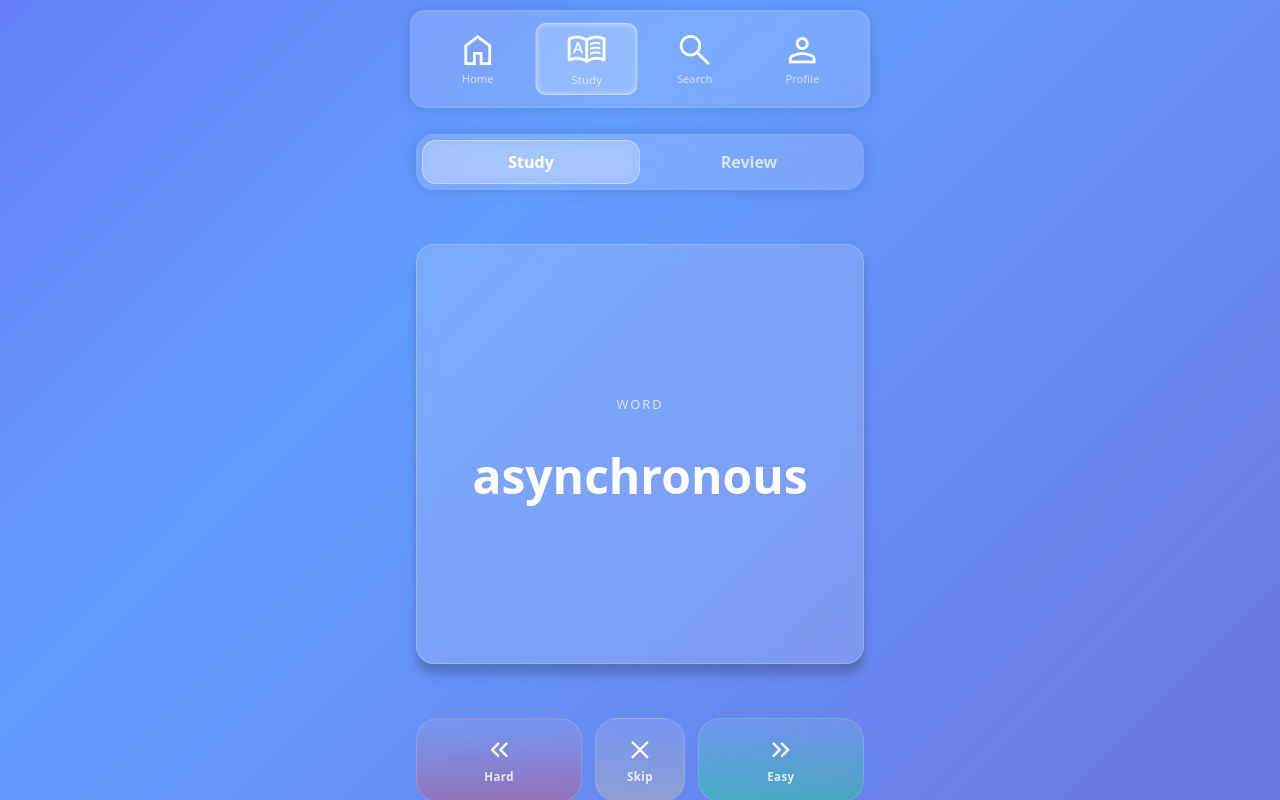
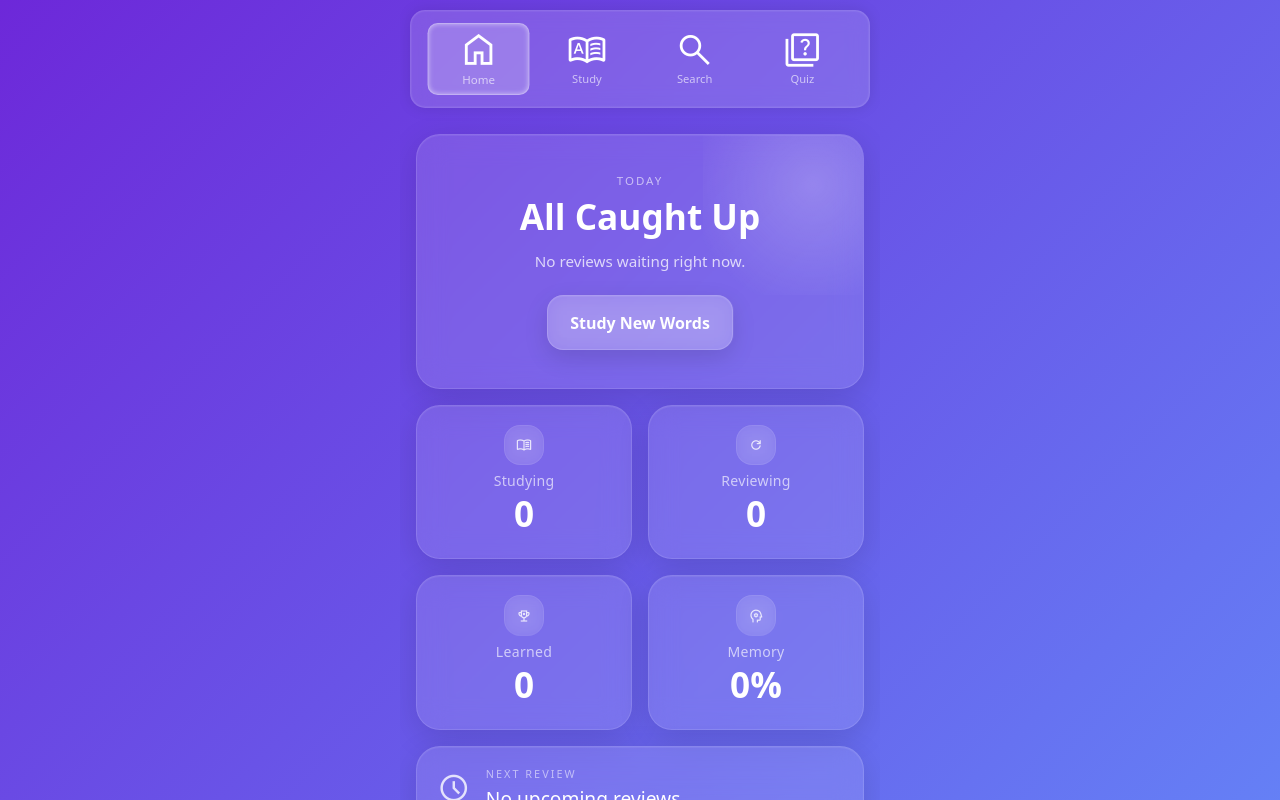
Before and after one commit to apurbow/VFlash, a plain HTML site: page web/index.html in a window 1280 px wide. Drawn offline with nearby package versions, Linux system fonts and the light colour scheme.

Commit message:
Enhance progress tracking and dashboard functionality; add error handling, update word progress metrics, and implement dashboard UI elements

```diff
--- /dev/null
+++ b/web/assets/dashboard.js
@@ -0,0 +1,111 @@
+
+
+$('.overview-btn').click(() => {
+	if ($('.review-link').length) $('#toggle-review, .nav-list > li:nth-child(2)').click();
+	else $('#toggle-study, .nav-list > li:nth-child(2)').click();
+});
+
+
+
+function loadDashboard() {
+	const progress = loadProgress();
+	const progressArray = Object.values(progress);
+
+	// Basic Stats
+	const studyingCount = progressArray.length;
+	const reviewCount = progressArray.filter(entry => entry.nextReview <= Date.now()).length;
+	const reviewingCount = progressArray.filter(entry => entry.score <= 2).length;
+	const learnedCount = progressArray.filter(entry => entry.score > 2).length;
+	const totalSuccess = progressArray.reduce((sum, entry) => sum + (entry.successCount || 0), 0);
+	const totalFail = progressArray.reduce((sum, entry) => sum + (entry.failCount || 0), 0);
+	const totalAttempts = totalSuccess + totalFail;
+	const memoryMetric = totalAttempts > 0 ? Math.round((totalSuccess / totalAttempts) * 100) : 0;
+
+
+	// Overview Card
+	if (reviewCount > 0) {
+		$('.overview-title').text(`${reviewCount} Reviews Ready`);
+		$('.overview-subtitle').text('Keep your memory fresh with a quick review session.');
+		$('.overview-btn').text('Start Review').addClass('review-link');
+	} else {
+		$('.overview-title').text('All Caught Up');
+		$('.overview-subtitle').text('No reviews waiting right now.');
+		$('.overview-btn').text('Study New Words').removeClass('review-link');
+	}
+
+
+	// Stat Cards
+	$('.stat-card').eq(0).find('h2').text(studyingCount);
+	$('.stat-card').eq(1).find('h2').text(reviewingCount);
+	$('.stat-card').eq(2).find('h2').text(learnedCount);
+	$('.stat-card').eq(3).find('h2').text(memoryMetric + '%');
+
+
+	// Next Review
+	if (reviewCount > 0) {
+		$('.next-review h3').text("Available Now");
+	} else {
+		const nextReviewTime = getNextReviewTime(progress);
+		if (nextReviewTime === null) $('.next-review h3').text('No upcoming reviews');
+		else $('.next-review h3').text(formatTimeUntil(nextReviewTime));
+	}
+
+	// Motivation Text
+	const motivations = [
+		"Small reviews every day beat cramming once a week.",
+		"Consistency builds long-term memory.",
+		"Even 5 minutes daily makes a difference.",
+		"Vocabulary grows through repetition.",
+		"One review session is better than none.",
+		"Progress is built one word at a time.",
+		"Strong memory comes from small habits.",
+		"Every review strengthens recall speed.",
+		"Learning slowly is still learning.",
+		"Missing one day does not erase progress.",
+		"Repetition turns confusion into instinct.",
+		"Daily exposure matters more than intensity.",
+		"Your future fluency starts with today's review.",
+		"Short sessions are easier to sustain long term.",
+		"Understanding grows through repeated contact.",
+		"Consistency beats motivation.",
+		"The brain remembers what it sees often.",
+		"Reviewing today saves relearning tomorrow.",
+		"Steady practice creates automatic recall.",
+		"Learning compounds over time.",
+		"Frequent recall builds stronger neural connections.",
+		"The best study system is the one you continue using.",
+		"Small improvements become noticeable over time.",
+		"Each correct recall reinforces memory pathways.",
+		"Language ability grows through active usage"
+
+	];
+	const randomText = motivations[Math.floor(Math.random() * motivations.length)];
+	$('.motivation-card p').text(randomText);
+
+}
+
+
+/* Next Review Time */
+function getNextReviewTime(progress) {
+	const upcomingReviews =
+		Object.values(progress)
+			.map(entry => entry.nextReview)
+			.filter(time => time > Date.now());
+
+	if (upcomingReviews.length === 0) return null;
+	return Math.min(...upcomingReviews);
+}
+
+
+/* Time Formatter */
+
+function formatTimeUntil(timestamp) {
+	const diff = timestamp - Date.now();
+	const minutes = Math.floor(diff / 1000 / 60);
+    const hours = Math.floor(minutes / 60);
+    const days = Math.floor(hours / 24);
+
+	if (minutes < 60) return `In ${minutes} Minutes`;
+	if (hours < 24) return `In ${hours} Hours`;
+	return `In ${days} Days`;
+}
--- a/web/assets/progress.js
+++ b/web/assets/progress.js
@@ -1,7 +1,11 @@
 const STORAGE_KEY = 'vflash-progress';
 
 function loadProgress() {
-	return JSON.parse(localStorage.getItem(STORAGE_KEY)) || {};
+	try {
+		return JSON.parse(localStorage.getItem(STORAGE_KEY)) || {};
+	} catch {
+		return {};
+	}
 }
 
 function saveProgress(progress) {
@@ -13,7 +17,9 @@ function updateWordProgress(wordId, difficulty) {
 	if (!progress[wordId]) {
 		progress[wordId] = {
 			score: 0,
-			nextReview: 0
+			nextReview: 0,
+			successCount: 0,
+			failCount: 0
 		};
 	}
 
@@ -21,8 +27,10 @@ function updateWordProgress(wordId, difficulty) {
 
 	// Score update based on difficulty
 	if (difficulty === 'easy') {
+		entry.successCount++;
 		entry.score += 1;
 	} else if (difficulty === 'hard') {
+		entry.failCount++;
 		entry.score -= 1;
 		entry.score = Math.max(0, entry.score); // Prevent negative score
 	}
@@ -41,5 +49,7 @@ function getNextReviewHours(score) {
 	if (score === 2) return 24; // 1 day
 	if (score === 3) return 72; // 3 days
 	if (score === 4) return 168; // 1 week
-	return 336; // 2 weeks
+	if (score === 5) return 336; // 2 weeks
+	if (score === 6) return 672; // 4 weeks
+	return 2160; // 3 months
 }
--- a/web/assets/script.js
+++ b/web/assets/script.js
@@ -5,11 +5,13 @@ $(document).ready(function () {
 
 	// Navigation
 	$(".nav-item").click(function () {
+		if ($(this).hasClass("nav-item-active")) return;
 		$(".nav-item").removeClass("nav-item-active");
 		$(this).addClass("nav-item-active");
 
 		let activePage = $(this).children().eq(1).text();
 		if (activePage == "Home") {
+			loadDashboard();
 			$(".app-main").css({ transform: "translateX(0%)" });
 			$("body").css({ "background-position": "0% 0%" });
 		} else if (activePage == "Study") {
@@ -18,13 +20,13 @@ $(document).ready(function () {
 		} else if (activePage == "Search") {
 			$(".app-main").css({ transform: "translateX(-50%)" });
 			$("body").css({ "background-position": "66% 66%" });
-		} else if (activePage == "Profile") {
+		} else if (activePage == "Quiz") {
 			$(".app-main").css({ transform: "translateX(-75%)" });
 			$("body").css({ "background-position": "100% 100%" });
 		}
 	});
 
-	$(".nav-item").eq(1).click();
+	// $(".nav-item").eq(1).click();
 
 	// Study\Review toggle
 
@@ -109,24 +111,28 @@ $(document).ready(function () {
 		if (!currentWord) return;
 		updateWordProgress(currentWord.id, "easy");
 		loadNextCard();
+		loadDashboard();
 	});
 
 	$(".hard-btn").click(function () {
 		if (!currentWord) return;
 		updateWordProgress(currentWord.id, "hard");
 		loadNextCard();
+		loadDashboard();
 	});
 
 	$(".skip-btn").click(function () {
 		if (!currentWord) return;
 
 		if (currentMode === "study") {
+			// For studyQueue, reinsert the word at a random position
 			studyQueue.splice(
 				Math.floor(Math.random() * studyQueue.length),
 				0,
 				currentWord
 			);
 		} else {
+			// For reviewQueue, use nextReview logic
 			reviewQueue.splice(
 				Math.floor(Math.random() * reviewQueue.length),
 				0,
@@ -134,9 +140,11 @@ $(document).ready(function () {
 			);
 		}
 		loadNextCard();
+		loadDashboard();
 	});
 
 	// Initiate
 	generateStudyQueue();
 	loadNextCard();
+	loadDashboard();
 });
--- a/web/assets/style.css
+++ b/web/assets/style.css
@@ -213,11 +213,11 @@ body {
 	height: 100%;
 	padding: 1rem 2rem;
 
+	color: white;
 	background: rgba(255,255,255,0.15);
 	backdrop-filter: blur(10px);
 	border: 1px solid rgba(255,255,255,0.2);
 	border-radius: 18px;
-	color: white;
 	box-shadow: 0 10px 10px rgba(0,0,0,0.2);
 
 	display: flex;
@@ -240,7 +240,6 @@ body {
 .card-word {
 	font-size: 3rem;
 	font-weight: 700;
-	margin-top: 1rem;
 }
 .jp-word {
 	font-size: 1.5rem;
@@ -348,6 +347,220 @@ body {
 }
 
 
+/* ********************************************************* */
+
+/* Dashboard / Home Page */
+
+.dashboard {
+	display: flex;
+	flex-direction: column;
+	gap: 1rem;
+	padding-bottom: 2rem !important;
+	overflow-y: auto !important;
+	scrollbar-width: none;
+}
+
+
+/* Shared Glass */
+
+.glass-card {
+	position: relative;
+	background: rgba(255,255,255,0.12);
+	backdrop-filter: blur(14px);
+	-webkit-backdrop-filter: blur(14px);
+	border: 1px solid rgba(255,255,255,0.12);
+	box-shadow: 0 8px 32px rgba(0,0,0,0.12),
+		inset 0 1px 1px rgba(255,255,255,0.08);
+	border-radius: 24px;
+}
+
+
+/* Overview Card */
+.overview-card {
+	padding: 1.5rem;
+	display: flex;
+	align-items: center;
+	justify-content: center;
+	isolation: isolate;
+	overflow: hidden;
+	min-height: clamp(250px, 255px, 280px);
+}
+
+.overview-content {
+	position: relative;
+	z-index: 2;
+}
+
+.overview-label {
+	font-size: 0.72rem;
+	letter-spacing: 2px;
+	color: rgba(255,255,255,0.6);
+	margin-bottom: 0.5rem;
+}
+
+.overview-title {
+	font-size: 2.2rem;
+	font-weight: 700;
+	line-height: 1.1;
+	color: white;
+	margin-bottom: 0.8rem;
+}
+
+.overview-subtitle {
+	font-size: 0.95rem;
+	line-height: 1.6;
+	color: rgba(255,255,255,0.75);
+	max-width: 260px;
+	margin-bottom: 1.4rem;
+}
+
+.overview-btn {
+	border: none;
+	outline: none;
+	padding: 0.9rem 1.4rem;
+	border-radius: 16px;
+	font-weight: 600;
+	background: rgba(255,255,255,0.2);
+	color: white;
+	backdrop-filter: blur(10px);
+	border: 1px solid rgba(255,255,255,0.15);
+	box-shadow:
+		0 8px 24px rgba(0,0,0,0.12),
+		inset 0 1px 1px rgba(255,255,255,0.08);
+	transition: 0.2s ease;
+	cursor: pointer;
+}
+
+.overview-btn:hover {
+	transform: translateY(-2px);
+	background: rgba(255,255,255,0.26);
+}
+
+.overview-btn:active {
+	transform: scale(0.96);
+}
+
+.overview-glow {
+	position: absolute;
+	width: 220px;
+	height: 220px;
+	right: -60px;
+	top: -60px;
+	background:
+		radial-gradient(
+			circle,
+			rgba(255,255,255,0.2),
+			transparent 80%
+		);
+	z-index: 1;
+}
+
+
+/* Stats Grid */
+
+.stats-grid {
+	display: grid;
+	grid-template-columns: repeat(2, 1fr);
+	gap: 1rem;
+}
+
+.stat-card {
+	padding: 1.2rem;
+	min-height: 140px;
+
+	display: flex;
+	flex-direction: column;
+	justify-content: space-between;
+	align-items: center;
+	position: relative;
+	overflow: hidden;
+	transition: 0.2s ease;
+}
+
+.stat-card:hover {
+	transform: translateY(-3px);
+}
+
+.stat-card .material-symbols-outlined {
+	font-size: 1rem;
+	color: rgba(255,255,255,0.8);
+	padding: 0.7rem;
+	border-radius: 16px;
+	background: rgba(255,255,255,0.08);
+	border: 1px solid rgba(255,255,255,0.08);
+	backdrop-filter: blur(8px);
+}
+
+.stat-card h2 {
+	font-size: 2.2rem;
+	font-weight: 700;
+	color: white;
+	margin-top: 0.3rem;
+	line-height: 1;
+	text-align: center;
+}
+
+.stat-card p {
+	margin: 0;
+	margin-top: 0.3rem;
+	color: rgba(255,255,255,0.65);
+	font-size: 0.88rem;
+	letter-spacing: 0.3px;
+}
+
+
+/* Next Review */
+
+.next-review {
+	padding: 1.2rem 1.3rem;
+	display: flex;
+	align-items: center;
+    text-align: left;
+    gap: 1rem;
+}
+
+.small-label {
+	font-size: 0.68rem;
+	letter-spacing: 2px;
+	color: rgba(255,255,255,0.55);
+	margin-bottom: 0.3rem;
+}
+
+.next-review h3 {
+	color: white;
+	margin: 0;
+	font-size: 1.2rem;
+	text-align: left;
+}
+
+.next-review .material-symbols-outlined {
+	font-size: 2rem;
+	color: rgba(255,255,255,0.8);
+}
+
+
+/* Motivation */
+
+.motivation-card {
+	padding: 1rem 1.2rem;
+	display: flex;
+	align-items: center;
+	gap: 1rem;
+}
+
+.motivation-card .material-symbols-outlined {
+	font-size: 1.8rem;
+	color: rgba(255,255,255,0.85);
+}
+
+.motivation-card p {
+	margin: 0;
+	color: rgba(255,255,255,0.8);
+	font-size: 0.95rem;
+	line-height: 1.5;
+	text-align: left;
+}
+
 
 
 
@@ -371,5 +584,4 @@ body {
 	.study-actions button:active {
 		transform: scale(0.94);
 	}
-
 }
--- a/web/index.html
+++ b/web/index.html
@@ -15,6 +15,7 @@
 	<script src="assets/data/vocab.js" defer></script>
 	<script src="assets/progress.js" defer></script>
 	<script src="assets/study.js" defer></script>
+	<script src="assets/dashboard.js" defer></script>
 	<script src="assets/script.js" defer></script>
 </head>
 
@@ -45,20 +46,106 @@
 					</li>
 					<li class="nav-item">
 						<span class="material-symbols-outlined">
-							person
+							quiz
 						</span>
-						<span class="title">Profile</span>
+						<span class="title">Quiz</span>
 					</li>
 				</ul>
 			</nav>
 		</header>
 
+
 		<main class="app-main">
+			<!-- Dashboard -->
+			<section class="dashboard">
+				<!-- Hero Card -->
+				<div class="overview-card glass-card">
+					<div class="overview-content">
+						<p class="overview-label">TODAY</p>
+						<h1 class="overview-title">
+							12 Reviews Ready
+						</h1>
+						<p class="overview-subtitle">
+							Keep your memory fresh with a quick review session.
+						</p>
+						<button class="overview-btn">
+							Start Review
+						</button>
+					</div>
+					<div class="overview-glow"></div>
+				</div>
 
-			<section class="dashboard">
-				<h3>Dashboard</h3>
+
+				<!-- Stats -->
+				<div class="stats-grid">
+					<div class="stat-card glass-card">
+						<div>
+							<span class="material-symbols-outlined">
+								menu_book
+							</span>
+							<p>Studying</p>
+						</div>
+						<h2>0</h2>
+					</div>
+					<div class="stat-card glass-card">
+						<div>
+							<span class="material-symbols-outlined">
+								refresh
+							</span>
+							<p>Reviewing</p>
+						</div>
+						<h2>0</h2>
+					</div>
+					<div class="stat-card glass-card">
+						<div>
+							<span class="material-symbols-outlined">
+								rewarded_ads
+							</span>
+							<p>Learned</p>
+						</div>
+						<h2>0</h2>
+					</div>
+					<div class="stat-card glass-card">
+						<div>
+							<span class="material-symbols-outlined">
+								psychology
+							</span>
+							<p>Memory</p>
+						</div>
+						<h2>0%</h2>
+					</div>
+				</div>
+
+
+				<!-- Next Review -->
+				<div class="next-review glass-card">
+					<span class="material-symbols-outlined">
+						schedule
+					</span>
+					<div>
+						<p class="small-label">
+							NEXT REVIEW
+						</p>
+						<h3>
+							In 42 Minutes
+						</h3>
+					</div>
+				</div>
+
+
+				<!-- Motivation -->
+				<div class="motivation-card glass-card">
+					<span class="material-symbols-outlined">
+						auto_awesome
+					</span>
+					<p>
+						Small reviews every day beat cramming once a week.
+					</p>
+				</div>
 			</section>
 
+
+			<!-- Study Section -->
 			<section class="study">
 
 				<!-- Study/Review toggle section -->
@@ -113,8 +200,8 @@
 				<h3>Search</h3>
 			</section>
 
-			<section class="profile">
-				<h3>Profile</h3>
+			<section class="quiz">
+				<h3>Quiz</h3>
 			</section>
 		</main>
 	</div>
```
